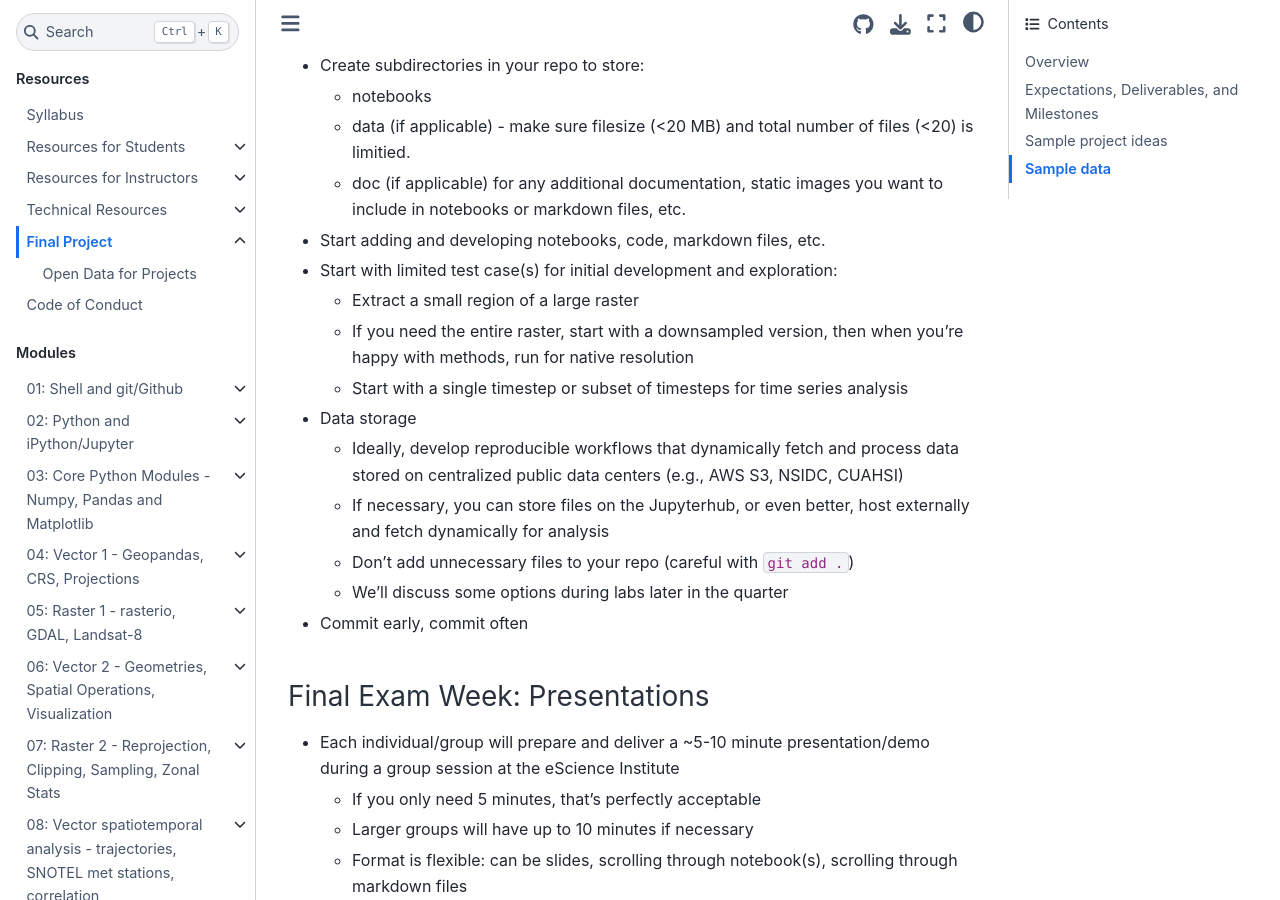
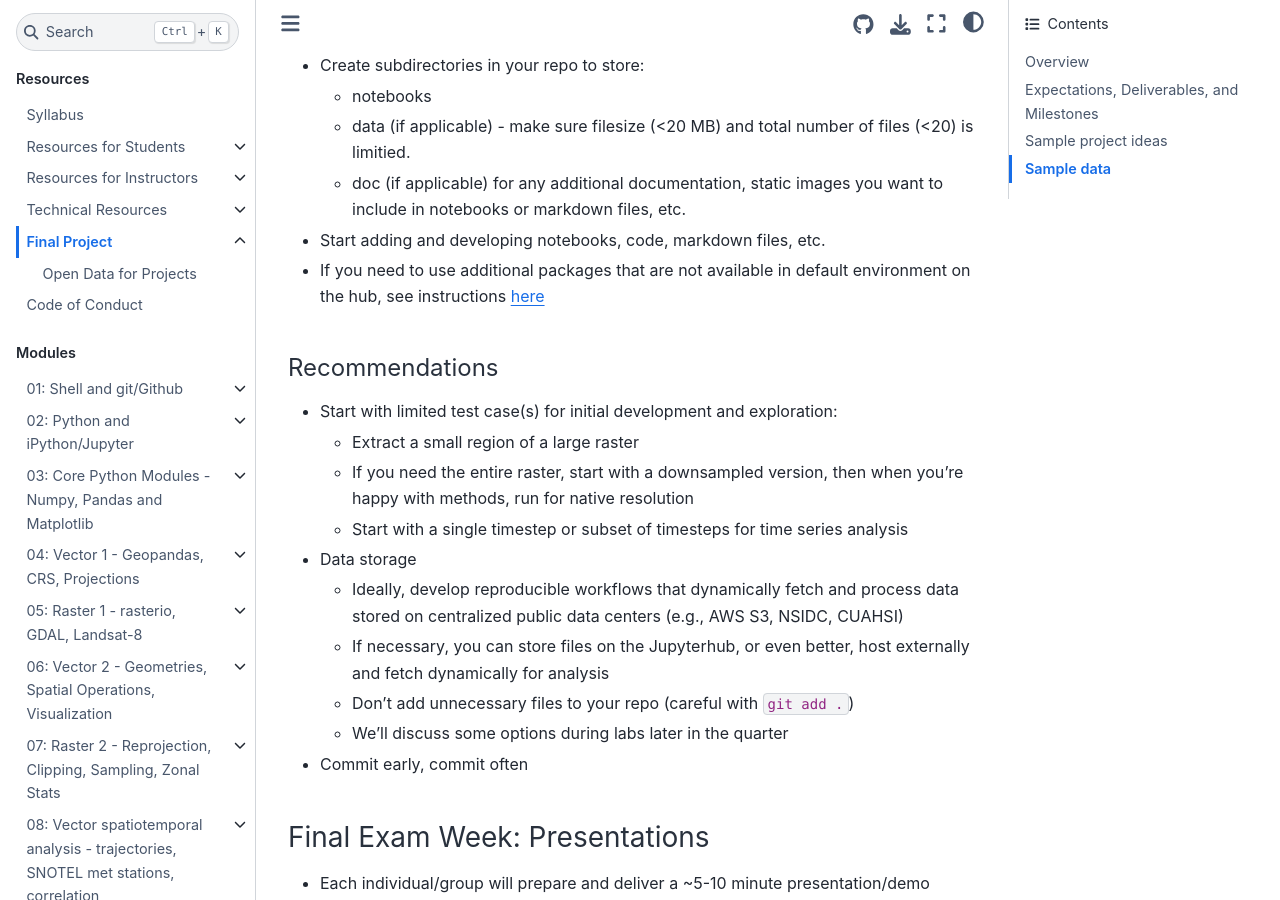
Before and after one commit to UW-GDA/jupyterbook, a Jupyter Book: the page built from book/resources/project/README.md, in a window 1280 px wide and 900 px high, scrolled down 4673 px. Built offline with Jupyter Book 1.0.4 settings and Sphinx 7.4.7 and the Sphinx Book theme 1.1.4, drawn with Linux system fonts in a browser that asks for light colours; pages that are not in the unit, such as notebooks, are missing from menus.

Commit message:
Update README.md

```diff
--- a/book/resources/project/README.md
+++ b/book/resources/project/README.md
@@ -94,6 +94,9 @@ That may sound like a lot, but some of these items should only be 1-2 sentences,
    * data (if applicable) - make sure filesize (<20 MB) and total number of files (<20) is limitied.
    * doc (if applicable) for any additional documentation, static images you want to include in notebooks or markdown files, etc.
 * Start adding and developing notebooks, code, markdown files, etc.
+* If you need to use additional packages that are not available in default environment on the hub, see instructions [here](../conda.md)
+
+#### Recommendations
 * Start with limited test case(s) for initial development and exploration:
    * Extract a small region of a large raster
    * If you need the entire raster, start with a downsampled version, then when you're happy with methods, run for native resolution
```
